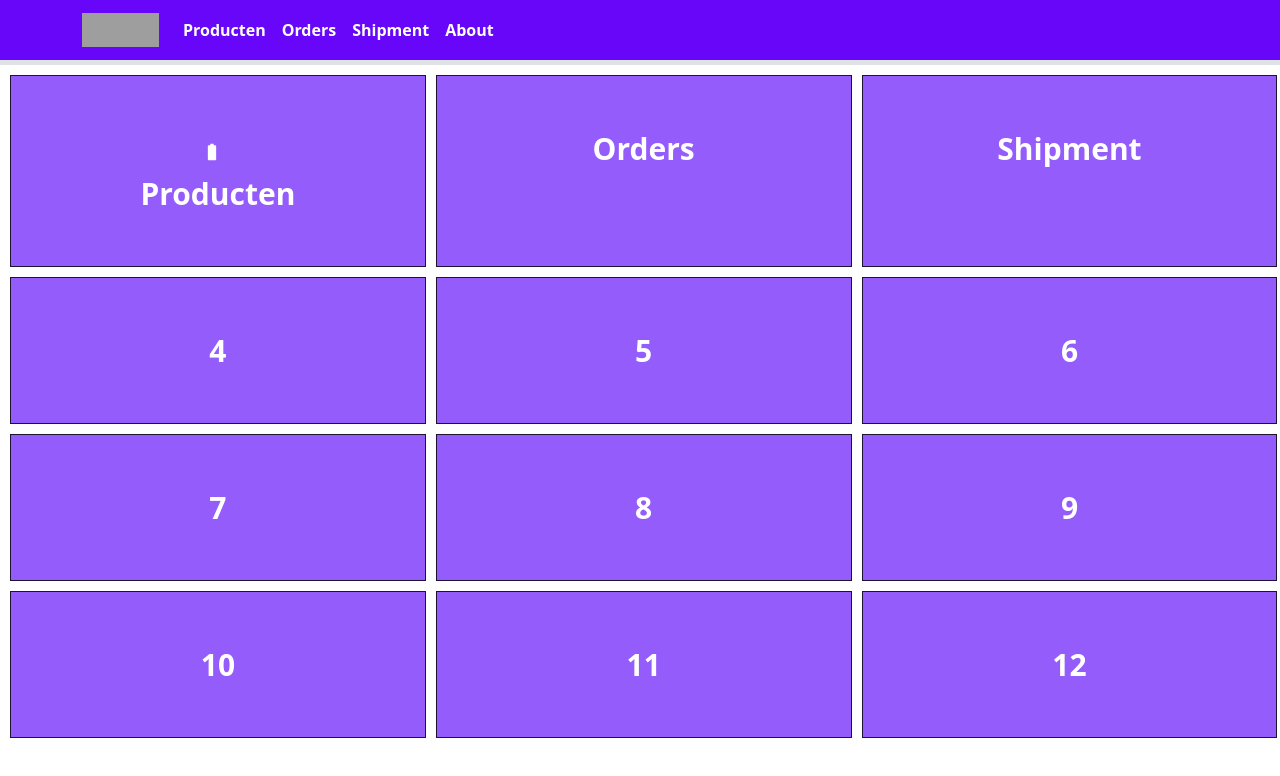
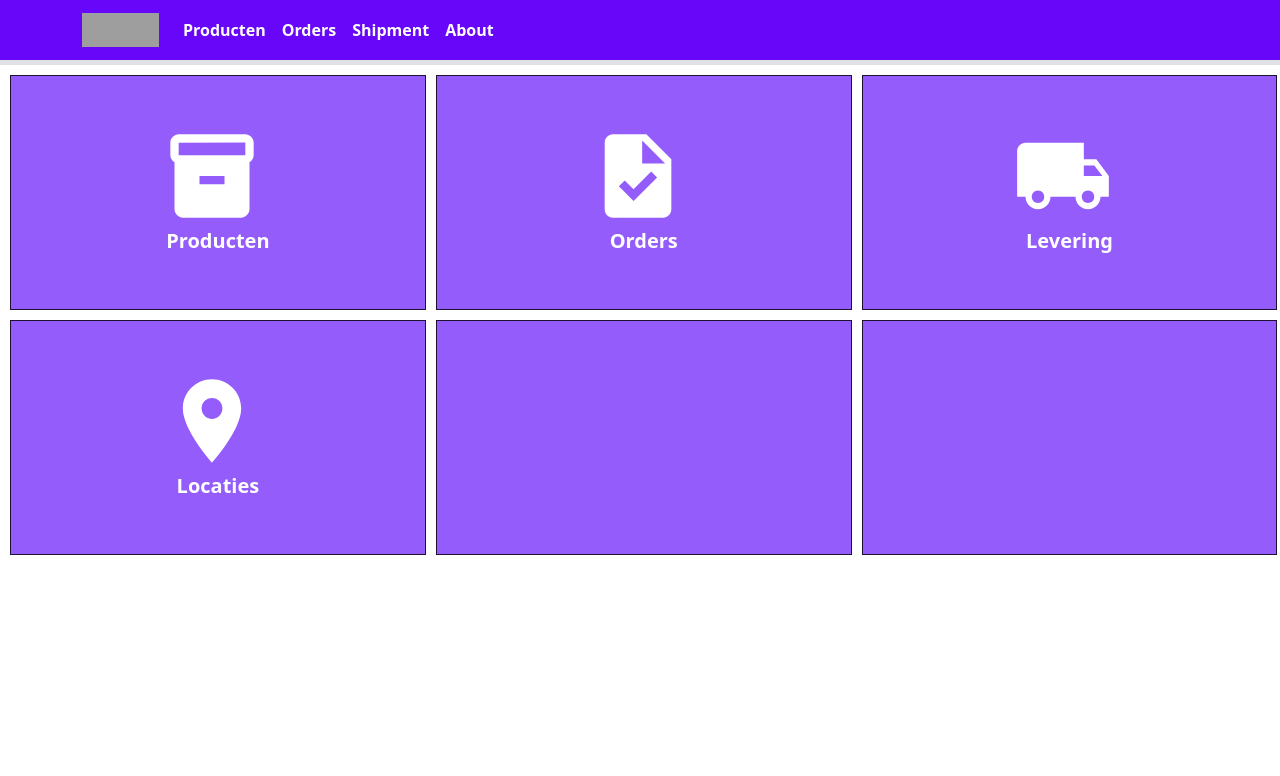
Before and after one commit to JaspervRiel/AxiProgram, a React (Create React App) app in the folder Frontend/axi/: page / in a window 1280 px wide. Shown: the top 776 px of the page. Built offline with nearby package versions, Linux system fonts and the light colour scheme; grey boxes are pictures that could not be loaded.

Commit message:
Icon button fix

```diff
--- a/Frontend/axi/package.json
+++ b/Frontend/axi/package.json
@@ -11,6 +11,7 @@
     "@testing-library/react": "^13.4.0",
     "@testing-library/user-event": "^13.5.0",
     "bootstrap": "^5.2.1",
+    "mui": "^0.0.1",
     "react": "^18.2.0",
     "react-bootstrap": "^2.5.0",
     "react-dom": "^18.2.0",
--- a/Frontend/axi/src/Components/GridButton.css
+++ b/Frontend/axi/src/Components/GridButton.css
@@ -13,7 +13,7 @@
     color: rgba(255, 255, 255) !important;
     border: 1px solid rgba(0, 0, 0, 0.8);
     padding: 50px;
-    font-size: 30px;
+    font-size: 20px;
     text-align: center;
 }
 .grid-container :hover {
@@ -25,11 +25,6 @@ a{
     text-decoration: none !important;
 }
 
-.startIcon{
-    font-size: 50px;
-    background-color:#945cfb;
-    color: rgba(255, 255, 255) !important;
-    border: 1px solid rgba(0, 0, 0, 0.8);
-    padding: 50px;
-    text-align: center;
+.css-1d6wzja-MuiButton-startIcon>*:nth-of-type(1){
+    font-size: 100px !important;
 }
--- a/Frontend/axi/src/Components/GridButton.js
+++ b/Frontend/axi/src/Components/GridButton.js
@@ -1,12 +1,16 @@
 import './GridButton.css';
 import Button from '@mui/material/Button';
-import BatteryStdIcon from '@mui/icons-material/BatteryStd';
+import InventoryIcon from '@mui/icons-material/Inventory';
+import TaskIcon from '@mui/icons-material/Task';
+import LocalShippingIcon from '@mui/icons-material/LocalShipping';
+import PlaceIcon from '@mui/icons-material/Place';
+
+<link rel="stylesheet" href="https://fonts.googleapis.com/icon?family=Material+Icons"/>
+
 
 function GridButton() {
     return (
-
         <div class="grid-container">
-            <link rel="stylesheet" href="https://fonts.googleapis.com/icon?family=Material+Icons"/>
 
             <Button
                 href="/Products"
@@ -14,22 +18,57 @@ function GridButton() {
                 type="submit"
                 color="secondary"
                 variant="contained"
-                startIcon={<BatteryStdIcon/>}
+                startIcon={<InventoryIcon/>}
+                > Producten
+            </Button>
+
+            <Button
+                href="/Products"
+                class="grid-item"
+                type="submit"
+                color="secondary"
+                variant="contained"
+                startIcon={<TaskIcon/>}
+                > Orders
+            </Button>
+
+            <Button
+                href="/Products"
+                class="grid-item"
+                type="submit"
+                color="secondary"
+                variant="contained"
+                startIcon={<LocalShippingIcon/>}
+                > Levering
+            </Button>
+
+            <Button
+                href="/Products"
+                class="grid-item"
+                type="submit"
+                color="secondary"
+                variant="contained"
+                startIcon={<PlaceIcon/>}
+                > Locaties
+            </Button>
+
+            <Button
+                href="/"
+                class="grid-item"
+                type="submit"
+                color="secondary"
+                variant="contained"
                 >
-            Producten </Button>
+            </Button>
 
-            <a href="/Orders" class="grid-item">Orders</a>
-            <a href="/Shipment" class="grid-item">Shipment</a>
-            <a href="/About" class="grid-item">4</a>
-            <a href="/About" class="grid-item">5</a>
-            <a href="/About" class="grid-item">6</a>
-            <a href="/About" class="grid-item">7</a>
-            <a href="/About" class="grid-item">8</a>
-            <a href="/About" class="grid-item">9</a>
-            <a href="/About" class="grid-item">10</a>
-            <a href="/About" class="grid-item">11</a>
-            <a href="/About" class="grid-item">12</a>
-
+            <Button
+                href="/"
+                class="grid-item"
+                type="submit"
+                color="secondary"
+                variant="contained"
+                >
+            </Button>
         </div>
   );
 }
```
Also changed, not shown: 1 other file (tests, documents, lock files or other folders).
